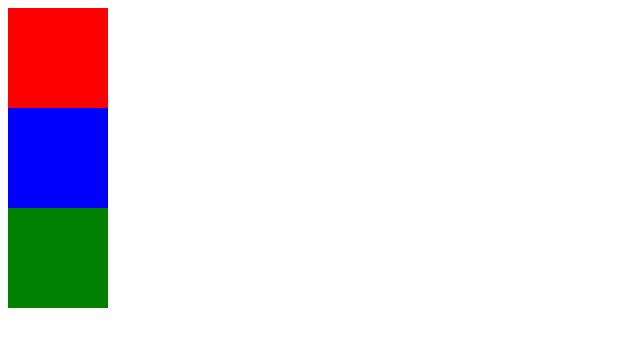
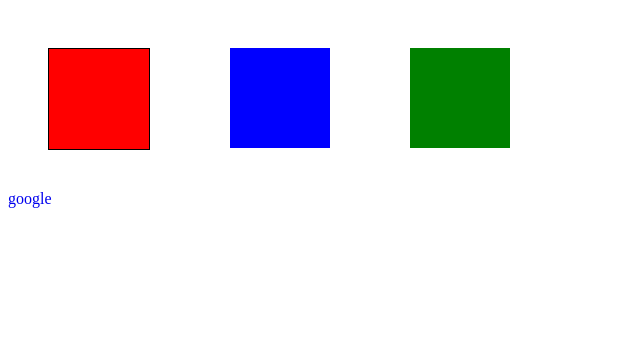
Before and after one commit to ASmith6/Web-dev-course-2.0, a plain HTML site: page 2-css/webpage-with-style.html in a window 1280 px wide. Shown: the whole page, without its empty margins (0-640 px from the left). Drawn offline with Linux system fonts and the light colour scheme.

Commit message:
finish css study

```diff
--- a/2-css/webpage-with-style.html
+++ b/2-css/webpage-with-style.html
@@ -10,11 +10,14 @@
     .box {
         height: 100px;
         width: 100px;
+        margin: 40px;
+        float: left;
     }
 
         .red {
 
             background-color:red;
+            border: 1px solid #000;
 
         }
 
@@ -29,6 +32,19 @@
             background-color:green;
 
         }
+        p {
+            clear: both;
+        }
+
+        a{
+            text-decoration: none;
+
+
+        }
+
+        a:hover {
+            text-decoration: underline;
+        }
 
 
 
@@ -42,6 +58,7 @@
    <div class="box red"></div>
    <div class="box blue"></div>
    <div class="box green"></div>
+   <p><a href="http://google.com">google</a></p>
 
 </body>
 
```
